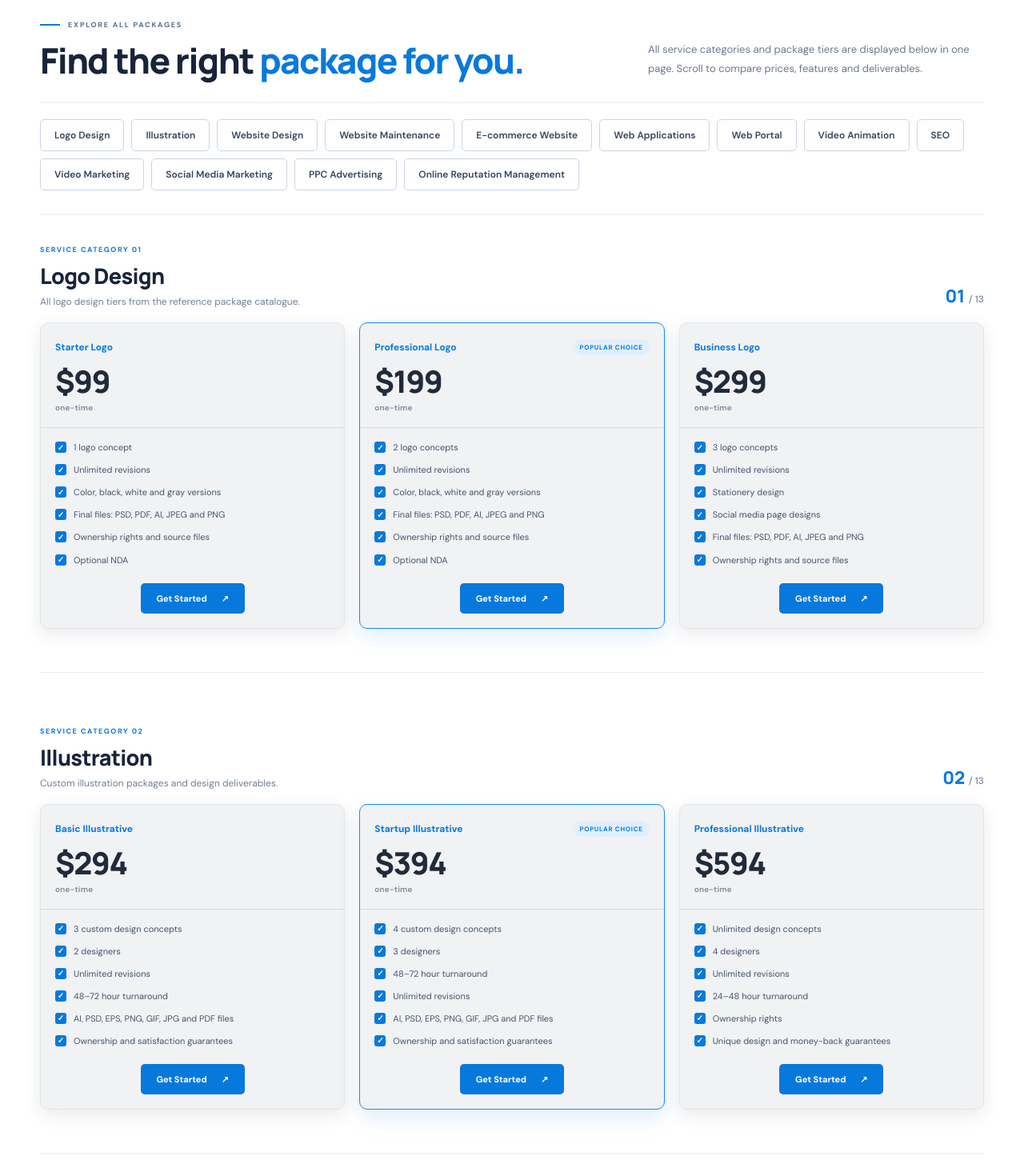
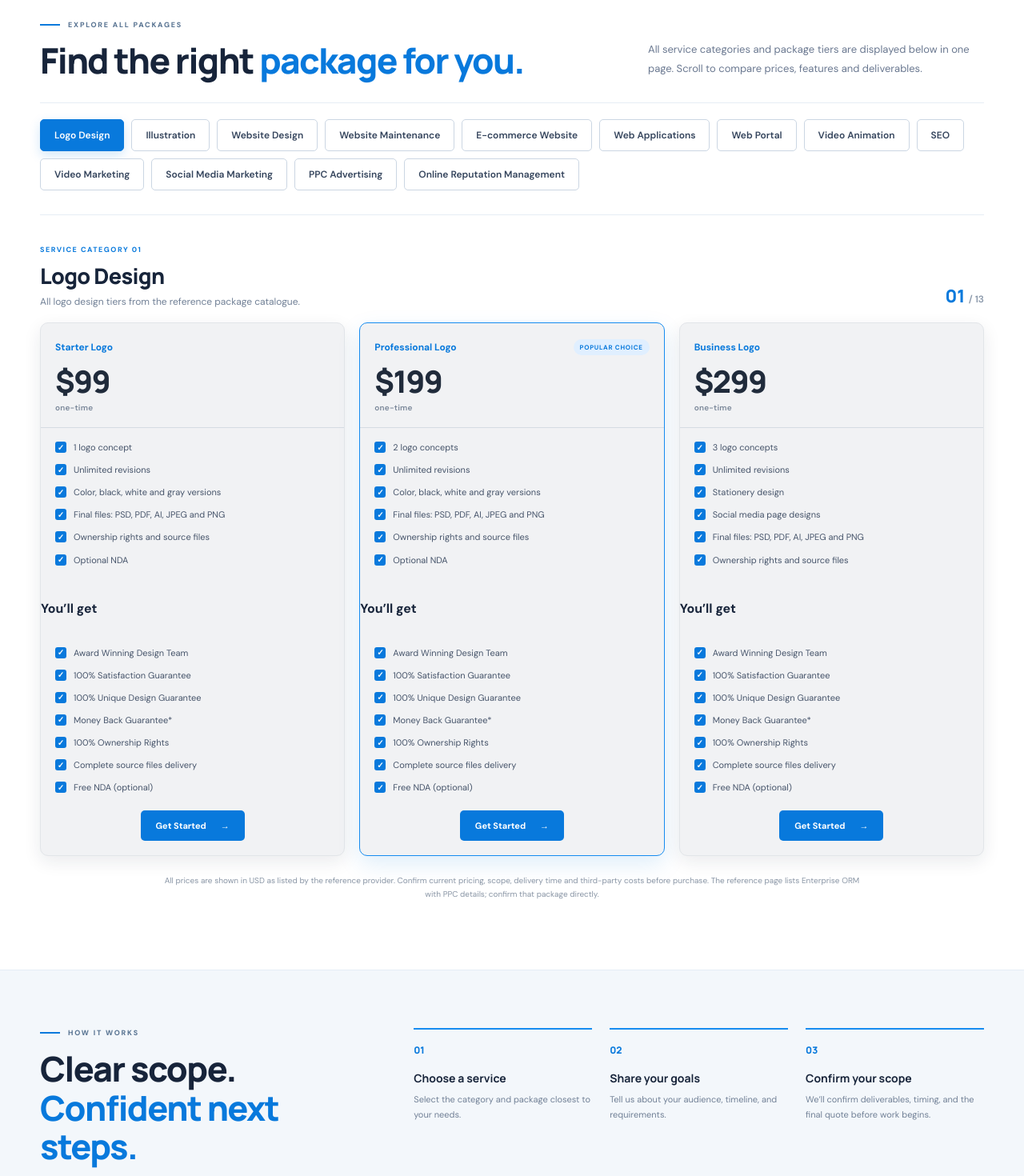
Before and after one commit to digitonixexperts/Digitonix-Experts, a Next.js app: page /packages in a window 1280 px wide. Shown: the part 600-2070 px from the top of the page at 80% size. Built offline with nearby package versions, Linux system fonts and the light colour scheme.

Commit message:
Restore category tabs and full scrollable package cards

```diff
--- a/app/packages/page.tsx
+++ b/app/packages/page.tsx
@@ -1,6 +1,7 @@
 "use client";
 
 import Link from "next/link";
+import { useState } from "react";
 import SiteHeader from "../components/SiteHeader";
 
 type Plan = { name: string; price: string; cadence?: string; featured?: boolean; features: string[] };
@@ -115,6 +116,8 @@ const categories: Category[] = [
 ];
 
 export default function PackagesPage() {
+  const [active, setActive] = useState(0);
+  const category = categories[active];
   return <main className="pricing-page">
     <div className="announcement"><span className="status-dot" /> DIGITAL PARTNERS FOR AMBITIOUS BUSINESSES <span className="announcement-right">SERVING CLIENTS ACROSS THE UNITED STATES</span></div>
     <SiteHeader />
@@ -126,21 +129,26 @@ export default function PackagesPage() {
     </div></section>
     <section className="pricing-catalog"><div className="container">
       <div className="pricing-section-heading"><div><div className="eyebrow"><span className="eyebrow-line" /> EXPLORE ALL PACKAGES</div><h2>Find the right <span>package for you.</span></h2></div><p>All service categories and package tiers are displayed below in one page. Scroll to compare prices, features and deliverables.</p></div>
-      <nav className="pricing-tabs" aria-label="Jump to package category">
-        {categories.map((category, index) => <a key={category.name} className="pricing-tab" href={"#package-category-" + index}>{category.name}</a>)}
+      <nav className="pricing-tabs" aria-label="Package categories">
+        {categories.map((item, index) => <button type="button" key={item.name} className={"pricing-tab" + (active === index ? " active" : "")} onClick={() => setActive(index)}>{item.name}</button>)}
       </nav>
-      {categories.map((category, index) => <section className="pricing-category-block" id={"package-category-" + index} key={category.name}>
-        <div className="pricing-selected-heading"><div><span className="pricing-kicker">SERVICE CATEGORY {String(index + 1).padStart(2, "0")}</span><h3>{category.name}</h3><p>{category.note}</p></div><span className="pricing-count">{String(index + 1).padStart(2, "0")} <i>/ {categories.length}</i></span></div>
+      <section className="pricing-category-block" key={category.name}>
+        <div className="pricing-selected-heading"><div><span className="pricing-kicker">SERVICE CATEGORY {String(active + 1).padStart(2, "0")}</span><h3>{category.name}</h3><p>{category.note}</p></div><span className="pricing-count">{String(active + 1).padStart(2, "0")} <i>/ {categories.length}</i></span></div>
         <div className="pricing-cards">
-          {category.plans.map((plan) => <article className={"pricing-card" + (plan.featured ? " pricing-featured" : "")} key={plan.name}>
+          {category.plans.map((plan, planIndex) => <article className={"pricing-card" + (plan.featured ? " pricing-featured" : "")} key={plan.name}>
             <div className="pricing-card-top"><span className="pricing-plan-name">{plan.name}</span>{plan.featured && <span className="pricing-popular">POPULAR CHOICE</span>}</div>
             <div className="pricing-price">{plan.price}<small>{plan.cadence || (plan.price === "Custom" ? "scope based" : "one-time")}</small></div>
             <div className="pricing-rule" />
-            <ul>{plan.features.map((feature) => <li key={feature}><span>✓</span>{feature}</li>)}</ul>
-            <Link className="pricing-cta" href={"/contact?service=" + encodeURIComponent(category.name + " - " + plan.name)}>Get Started <span>↗</span></Link>
+            <div className="pricing-card-scroll">
+              <ul>{plan.features.map((feature) => <li key={feature}><span>✓</span>{feature}</li>)}</ul>
+              {active === 0 && <><h4 className="pricing-includes-title">You’ll get</h4><ul>
+                {["Award Winning Design Team","100% Satisfaction Guarantee","100% Unique Design Guarantee","Money Back Guarantee*","100% Ownership Rights","Complete source files delivery","Free NDA (optional)"].map((feature) => <li key={feature}><span>✓</span>{feature}</li>)}
+              </ul></>}
+            </div>
+            <Link className="pricing-cta" href={"/contact?service=" + encodeURIComponent(category.name + " - " + plan.name)}>Get Started <span>→</span></Link>
           </article>)}
         </div>
-      </section>)}
+      </section>
       <p className="pricing-footnote">All prices are shown in USD as listed by the reference provider. Confirm current pricing, scope, delivery time and third-party costs before purchase. The reference page lists Enterprise ORM with PPC details; confirm that package directly.</p>
     </div></section>
     <section className="pricing-process"><div className="container pricing-process-inner"><div><div className="eyebrow"><span className="eyebrow-line" /> HOW IT WORKS</div><h2>Clear scope.<br /><span>Confident next steps.</span></h2></div><div className="pricing-process-steps"><div><b>01</b><h3>Choose a service</h3><p>Select the category and package closest to your needs.</p></div><div><b>02</b><h3>Share your goals</h3><p>Tell us about your audience, timeline, and requirements.</p></div><div><b>03</b><h3>Confirm your scope</h3><p>We’ll confirm deliverables, timing, and the final quote before work begins.</p></div></div></div></section>
```
